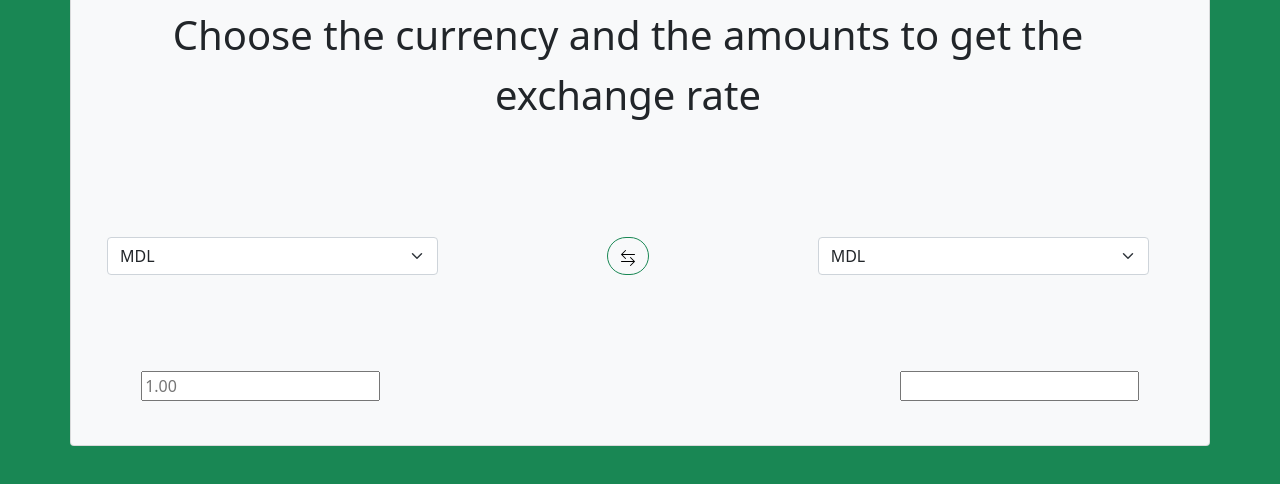
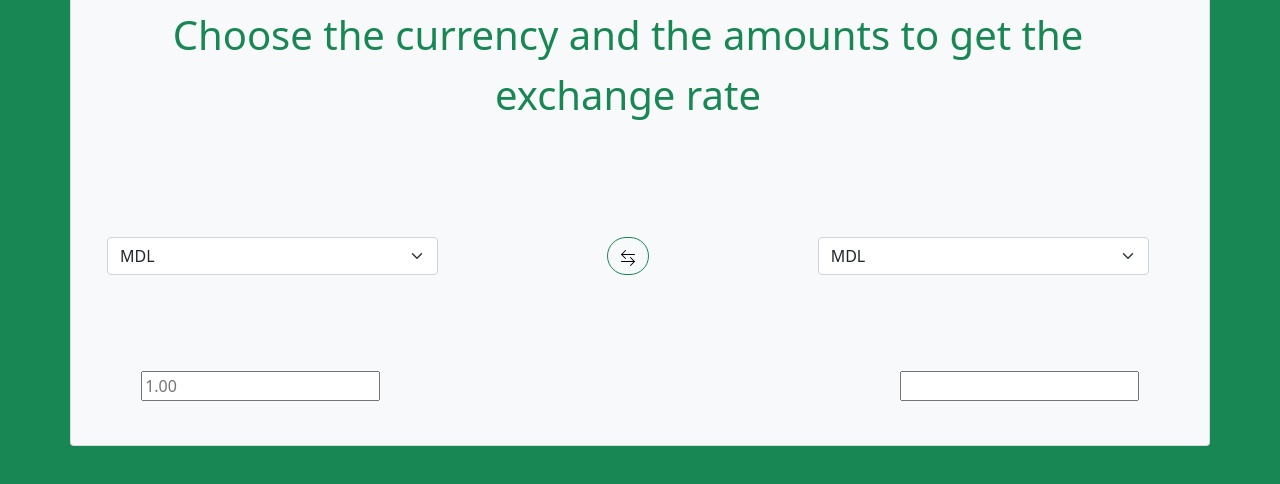
Before and after one commit to e-danilova-327/exchange-rate-calculator, a plain HTML site: page index.html in a window 1280 px wide. Shown: the part 202-686 px from the top of the page. Drawn offline with nearby package versions, Linux system fonts and the light colour scheme; no server answers.

Commit message:
Changing text color on some elements

```diff
--- a/index.html
+++ b/index.html
@@ -21,7 +21,7 @@
                 <h2 class="display-2 fw-bold text-success py-2">
                     Exchange Rate Calculator
                 </h2>
-                <p class="fs-1">
+                <p class="fs-1 text-success">
                     Choose the currency and the amounts to get the exchange rate
                 </p>
             </div>
```
